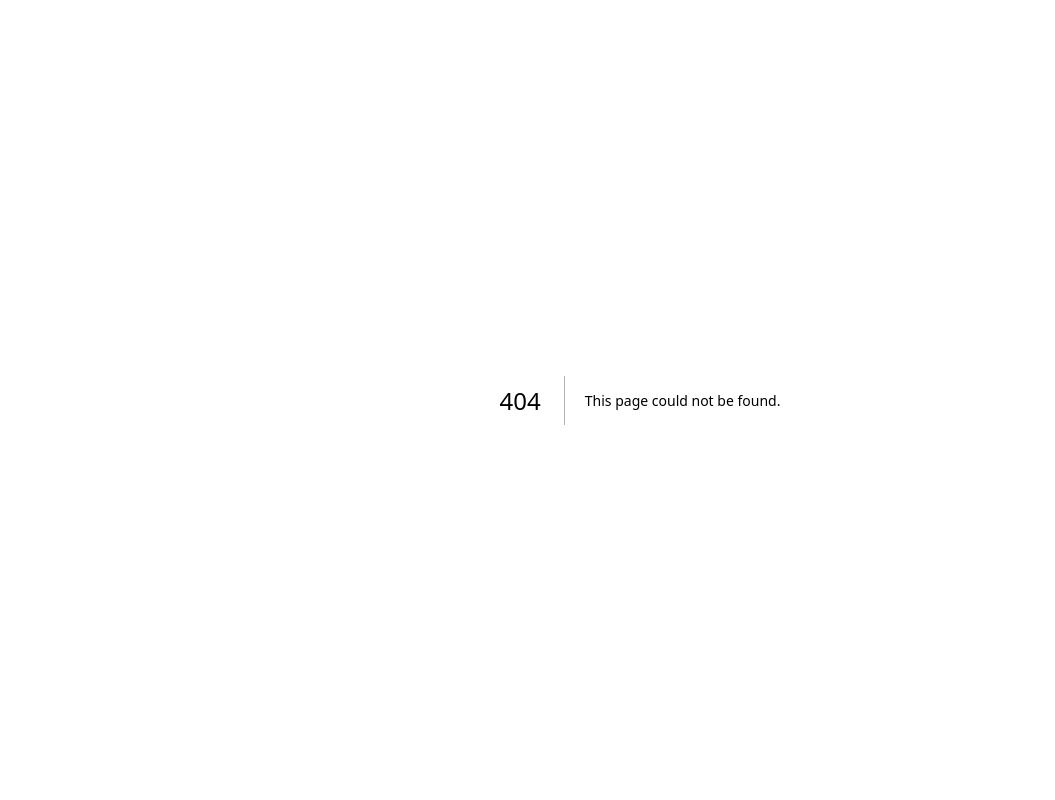
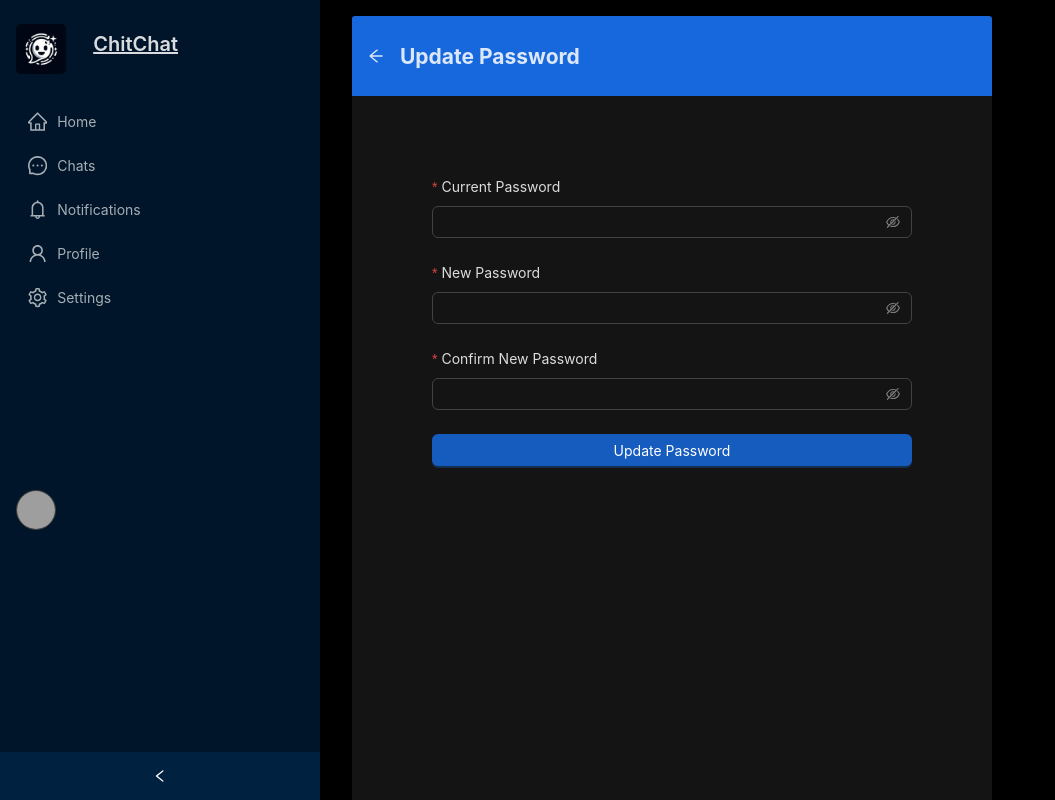
Before and after one commit to harshit-mishr/chit-chat-client, a Next.js app: page /user-settings/update-password in a window 1280 px wide. Before the commit this address had no page. Shown: the top 800 px of the page, without its empty margins (0-1055 px from the left). Built offline with nearby package versions, Linux system fonts and the light colour scheme; grey boxes are pictures that could not be loaded.

Commit message:
Add persist redux & create Update Password page & done some UI changes

```diff
--- a/package.json
+++ b/package.json
@@ -17,6 +17,7 @@
 		"react": "^18.3.1",
 		"react-dom": "^18.3.1",
 		"react-redux": "^9.1.1",
+		"redux-persist": "^6.0.0",
 		"styled-components": "^6.1.8"
 	},
 	"devDependencies": {
--- a/src/app/StoreProvider.js
+++ b/src/app/StoreProvider.js
@@ -1,8 +1,10 @@
-"use client";
-import { Provider } from "react-redux";
-import { makeStore } from "@/lib/store/store";
-import { useRef } from "react";
-import { increment } from "@/lib/features/counter/counterSlice"; //optional
+'use client';
+// StoreProvider.js
+import { Provider } from 'react-redux';
+import { PersistGate } from 'redux-persist/integration/react';
+import { makeStore } from '@/lib/store/store';
+import { useRef } from 'react';
+import { increment } from '@/lib/features/counter/counterSlice'; //optional
 
 export default function StoreProvider({ children }) {
     const storeRef = useRef();
@@ -10,7 +12,16 @@ export default function StoreProvider({ children }) {
         // Create the store instance the first time this renders
         storeRef.current = makeStore();
         // Initialize the store with the initial state from Redux
-		storeRef.current.dispatch(increment(5)); //optional
+        storeRef.current.store.dispatch(increment(5)); //optional
     }
-	return <Provider store={storeRef.current}>{children}</Provider>;
+    return (
+        <Provider store={storeRef.current.store}>
+            <PersistGate
+                loading={<div>Loading initial store...</div>}
+                persistor={storeRef.current.persistor}
+            >
+                {children}
+            </PersistGate>
+        </Provider>
+    );
 }
--- a/src/app/user-settings/account-settings/page.js
+++ b/src/app/user-settings/account-settings/page.js
@@ -118,6 +118,7 @@ function AccountSetting() {
                             src={selectedFile || userData?.profilePicture}
                             alt="profile picture"
                             height={150}
+                            width={150}
                             style={{ borderRadius: '5%' }}
                         />
                         <div style={{ marginTop: '1rem' }}>
--- a/src/app/user-settings/setting/page.js
+++ b/src/app/user-settings/setting/page.js
@@ -51,6 +51,8 @@ function Profile() {
                 break;
             case '3':
                 console.log('password');
+                router.push('/user-settings/update-password');
+
                 break;
             default:
                 break;
--- /dev/null
+++ b/src/app/user-settings/update-password/page.js
@@ -0,0 +1,165 @@
+'use client';
+
+import CommonHeader from '@/components/CommonHeader/CommonHeader';
+import MainLayout from '@/components/CommonLayout/layout';
+import apiService from '@/service/apiService';
+import withAuth from '@/utils/authentication/withAuth';
+import { Button, Form, Input, Layout, message, theme } from 'antd';
+import { useRouter } from 'next/navigation';
+
+import React, { useState } from 'react';
+const { Content } = Layout;
+
+function UpdatePassword() {
+    const {
+        token: { colorBgContainer },
+    } = theme.useToken();
+    const [form] = Form.useForm();
+
+    const router = useRouter();
+    const [collapsed, setCollapsed] = useState(false);
+    const [isLoading, setIsLoading] = useState(false);
+    const [otpVerified, setOtpVerified] = useState(false);
+
+    const onLeftClick = () => {
+        router.back();
+    };
+
+    const onFinish = async values => {
+        console.log('Received values of form: ', values);
+        const loading = message.loading('Logging in...', 0);
+        setIsLoading(true);
+
+        try {
+            const response = await apiService.put(
+                '/user/update-password',
+                values,
+                true,
+                false,
+            );
+            if (response.status === 200 || response.status === 201) {
+                const data = response?.data && response?.data;
+                console.log('Login successful!');
+                form.resetFields();
+                console.log('REsponse from api', response.data);
+
+                // Hide loading message
+                loading();
+                // Show success message
+                message.success('Password updated successfully...');
+                // router.replace(`/home`);
+            }
+        } catch (error) {
+            console.error('Error:', error);
+            // Hide loading message
+            loading();
+            // Handle error here
+            const errorMessage =
+                error?.response?.data?.message ||
+                error?.message ||
+                'Error logging in';
+            console.error('Error logging in:', errorMessage);
+            message.error(`Error logging in: ${errorMessage}`);
+            // Display error message to user
+            // form.setFields([{ name: "username", errors: [errorMessage] }]);
+            // console.error("Error logging in:", error);
+        } finally {
+            setIsLoading(false);
+        }
+    };
+
+    const onFinishFailed = errorInfo => {
+        console.log('Failed:', errorInfo);
+    };
+
+    return (
+        <MainLayout collapsed={collapsed} setCollapsed={setCollapsed}>
+            <Content
+                style={{
+                    margin: '0rem',
+                    marginTop: '1rem',
+                    marginLeft: '2rem',
+                    transition: 'margin-left margin-right 0.9s ease-in-out',
+                    maxWidth: '50vw',
+                }}
+            >
+                <div
+                    style={{
+                        // padding: 10,
+                        minHeight: '120vh',
+                        maxHeight: '120vh',
+                        marginBottom: '5rem',
+                        background: colorBgContainer,
+                        borderRadius: '0.2rem',
+                        overflow: 'hidden',
+                    }}
+                >
+                    <CommonHeader
+                        title="Update Password"
+                        onLeftClick={() => onLeftClick()}
+                    />
+                    <div style={{ padding: '5rem' }}>
+                        <Form
+                            layout={'vertical'}
+                            form={form}
+                            name="normal_login"
+                            className="login-form"
+                            initialValues={{ remember: true }}
+                            onFinish={onFinish}
+                            onFinishFailed={onFinishFailed}
+                        >
+                            <Form.Item
+                                label="Current Password"
+                                name="currentPassword"
+                                rules={[
+                                    {
+                                        required: true,
+                                        message:
+                                            'Please input your current password!',
+                                    },
+                                ]}
+                            >
+                                <Input.Password />
+                            </Form.Item>
+
+                            <Form.Item
+                                label="New Password"
+                                name="newPassword"
+                                rules={[
+                                    {
+                                        required: true,
+                                        message:
+                                            'Please input your New password!',
+                                    },
+                                ]}
+                            >
+                                <Input.Password />
+                            </Form.Item>
+                            <Form.Item
+                                label="Confirm New Password"
+                                name="confirmNewPassword"
+                                rules={[
+                                    {
+                                        required: true,
+                                        message:
+                                            'Please input your New password!',
+                                    },
+                                ]}
+                            >
+                                <Input.Password />
+                            </Form.Item>
+
+                            <Form.Item>
+                                <Button type="primary" htmlType="submit" block>
+                                    Update Password
+                                </Button>
+                            </Form.Item>
+                        </Form>
+                    </div>
+                </div>
+            </Content>
+        </MainLayout>
+    );
+}
+
+export default UpdatePassword;
--- a/src/components/CommonLayout/layout.js
+++ b/src/components/CommonLayout/layout.js
@@ -60,7 +60,11 @@ function MainLayout({ children, collapsed, setCollapsed, userData }) {
                     //     />
                     // </Sider>
                 }
-                <SideBar collapsed={collapsed} setCollapsed={setCollapsed} />
+                <SideBar
+                    collapsed={collapsed}
+                    setCollapsed={setCollapsed}
+                    logout={logout}
+                />
 
                 {children}
             </Layout>
--- /dev/null
+++ b/src/components/CustomAvatar/CustomAvatar.js
@@ -0,0 +1,23 @@
+import { useAppSelector } from '@/lib/hooks';
+import { Avatar } from 'antd';
+import React from 'react';
+
+function CustomAvatar({ imageSource, style, shape, size }) {
+    const userData = useAppSelector(state => state.user.entities);
+    return (
+        <Avatar
+            style={{
+                ...style,
+            }}
+            shape={shape || 'round'}
+            size={size || 'large'}
+            src={
+                imageSource ||
+                userData?.profilePicture ||
+                'https://api.dicebear.com/7.x/miniavs/svg?seed=1'
+            }
+        />
+    );
+}
+
+export default CustomAvatar;
--- a/src/components/CustomPopover/index.js
+++ b/src/components/CustomPopover/index.js
@@ -2,8 +2,9 @@ import { useAppSelector } from '@/lib/hooks';
 import { Avatar, Button, Popover } from 'antd';
 import { useRouter } from 'next/navigation';
 import React from 'react';
+import CustomAvatar from '../CustomAvatar/CustomAvatar';
 
-function CustomPopover({ logout }) {
+function CustomPopover({ logout, collapsed }) {
     const router = useRouter();
 
     const userData = useAppSelector(state => state.user.entities);
@@ -28,10 +29,17 @@ function CustomPopover({ logout }) {
     return (
         <Popover
             placement="leftBottom"
-            title={<span>{userData?.username?.toUpperCase()}</span>}
+            title={
+                <span style={{ textAlign: 'center' }}>
+                    {
+                        // userData?.username?.toUpperCase()
+                    }
+                </span>
+            }
             content={content}
         >
-            <Avatar
+            <div style={{ display: 'flex', flexDirection: 'row', gap: '1rem' }}>
+                <CustomAvatar
                     style={{
                         backgroundColor: '#141414',
                         border: '1px solid #424242',
@@ -39,11 +47,15 @@ function CustomPopover({ logout }) {
                     }}
                     shape="round"
                     size="large"
-                src={
-                    userData?.profilePicture ||
-                    'https://api.dicebear.com/7.x/miniavs/svg?seed=1'
-                }
+                    imageSource={userData?.profilePicture}
                 />
+                {!collapsed && (
+                    <div>
+                        <h4>{userData?.username}</h4>
+                        <p>{userData?.email}</p>
+                    </div>
+                )}
+            </div>
         </Popover>
     );
 }
--- a/src/components/Sidebar/index.js
+++ b/src/components/Sidebar/index.js
@@ -1,4 +1,4 @@
-import { Badge, Layout, Menu, Typography } from 'antd';
+import { Avatar, Badge, Layout, Menu, Typography } from 'antd';
 import React from 'react';
 const { Sider } = Layout;
 const { Title } = Typography;
@@ -13,6 +13,8 @@ import {
 import LogoSVG from '../../utils/assets/logo/logo.png';
 import Image from 'next/image';
 import { usePathname, useRouter } from 'next/navigation';
+import CustomPopover from '../CustomPopover';
+import { useAppSelector } from '@/lib/hooks';
 
 const items = [
     {
@@ -47,9 +49,10 @@ const items = [
     },
 ];
 
-function SideBar({ collapsed, setCollapsed }) {
+function SideBar({ collapsed, setCollapsed, logout }) {
     const router = useRouter();
     const routeName = usePathname();
+    const userData = useAppSelector(state => state.user.entities);
 
     // Get the current path and use it to set the selected key
     const selectedKey = items.find(item => item.path === routeName)?.key;
@@ -130,6 +133,21 @@ function SideBar({ collapsed, setCollapsed }) {
                     items={items}
                     onClick={handleNavigation}
                 ></Menu>
+
+                <div
+                    style={{
+                        marginTop: '20vh',
+                        // marginBottom: '1rem',
+                        padding: '0.5rem 1rem',
+                        // borderTop: '1px solid #f0f0f0',
+                    }}
+                >
+                    <CustomPopover
+                        collapsed={collapsed}
+                        userData={userData}
+                        logout={logout}
+                    />
+                </div>
             </div>
         </Sider>
     );
--- a/src/lib/store/store.js
+++ b/src/lib/store/store.js
@@ -1,17 +1,29 @@
 // src/store/store.js
+import { combineReducers, configureStore } from '@reduxjs/toolkit';
+import { persistStore, persistReducer } from 'redux-persist';
+import storage from 'redux-persist/lib/storage'; // defaults to localStorage for web
+import counterReducer from '@/lib/features/counter/counterSlice';
+import navbarReducer from '@/lib/features/navbar/navbarSlice';
+import userReducer from '@/lib/features/user/userSlice';
 
-import { configureStore } from '@reduxjs/toolkit';
-import counterReducer from '@/lib/features/counter/counterSlice'; // Import your slice reducer
-import navbarReducer from '@/lib/features/navbar/navbarSlice'; // Import your slice reducer
-import userReducer from '@/lib/features/user/userSlice'; // Import your slice reducer
+const persistConfig = {
+    key: 'root',
+    storage,
+    whitelist: ['user'], // only user will be persisted
+};
+
+const rootReducer = combineReducers({
+    counter: counterReducer,
+    navbar: navbarReducer,
+    user: userReducer,
+});
+
+const persistedReducer = persistReducer(persistConfig, rootReducer);
 
 export const makeStore = () => {
-    return configureStore({
-        reducer: {
-            counter: counterReducer,
-            navbar: navbarReducer,
-            user: userReducer,
-            // Other reducers can be added here
-        },
+    let store = configureStore({
+        reducer: persistedReducer,
     });
+    let persistor = persistStore(store);
+    return { store, persistor };
 };
```
Also changed, not shown: 1 other file (tests, documents, lock files or other folders). Lines whose indentation alone changed are shown as unchanged.
